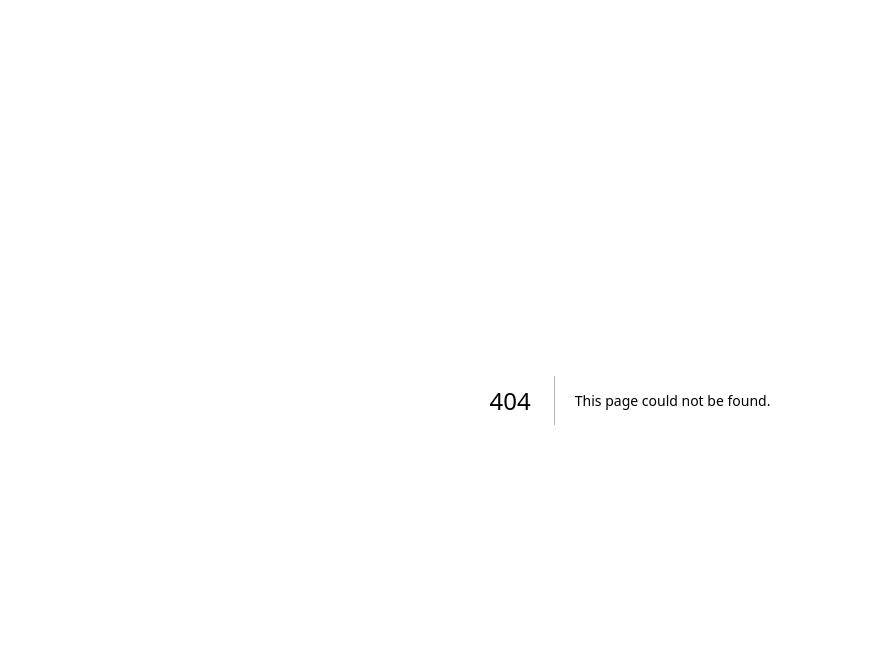
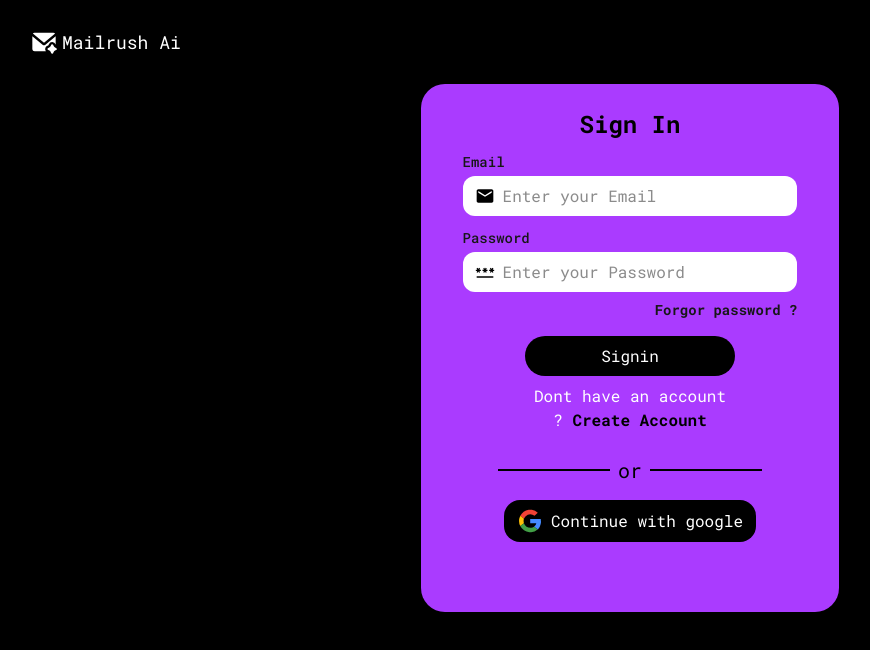
Before and after one commit to Irshad3786/Mail-Rush-Ai, a Next.js app: page /login in a window 1280 px wide. Before the commit this address had no page. Shown: the top 650 px of the page, without its empty margins (10-880 px from the left). Built offline with nearby package versions, Linux system fonts and the light colour scheme.

Commit message:
feat: add login page and postcss configuration

```diff
--- /dev/null
+++ b/app/login/page.tsx
@@ -0,0 +1,87 @@
+import React from 'react'
+
+function Login() {
+  return (
+    <div className='min-h-screen w-full bg-black'>
+
+      <div>
+        <h1 className="font-Roboto_Mono flex gap-1 text-sm md:text-lg text-white py-7 px-10"> <svg xmlns="http://www.w3.org/2000/svg" className='w-5 h-5 md:w-7 md:h-7' width="24" height="24" viewBox="0 0 24 24"><g fill="none"><path d="m12.594 23.258l-.012.002l-.071.035l-.02.004l-.014-.004l-.071-.036q-.016-.004-.024.006l-.004.01l-.017.428l.005.02l.01.013l.104.074l.015.004l.012-.004l.104-.074l.012-.016l.004-.017l-.017-.427q-.004-.016-.016-.018m.264-.113l-.014.002l-.184.093l-.01.01l-.003.011l.018.43l.005.012l.008.008l.201.092q.019.005.029-.008l.004-.014l-.034-.614q-.005-.019-.02-.022m-.715.002a.02.02 0 0 0-.027.006l-.006.014l-.034.614q.001.018.017.024l.015-.002l.201-.093l.01-.008l.003-.011l.018-.43l-.003-.012l-.01-.01z"/><path fill="#fff" d="M19 14a1 1 0 0 1 .898.56l.048.117l.13.378a3 3 0 0 0 1.684 1.8l.185.07l.378.129a1 1 0 0 1 .118 1.844l-.118.048l-.378.13a3 3 0 0 0-1.8 1.684l-.07.185l-.129.378a1 1 0 0 1-1.844.118l-.048-.118l-.13-.378a3 3 0 0 0-1.684-1.8l-.185-.07l-.378-.129a1 1 0 0 1-.118-1.844l.118-.048l.378-.13a3 3 0 0 0 1.8-1.684l.07-.185l.129-.378A1 1 0 0 1 19 14m3-7.032v7.522l-.032-.081l-.129-.379a3 3 0 0 0-5.61-.179l-.068.18l-.13.378a1 1 0 0 1-.516.58l-.106.043l-.379.129a3 3 0 0 0-1.404 4.673l.138.166H4a2 2 0 0 1-1.995-1.85L2 18V6.968l9.04 7.534a1.5 1.5 0 0 0 1.797.092l.123-.092zM20 4c.564 0 1.073.233 1.436.608l.116.13L12 12.698l-9.552-7.96a2 2 0 0 1 1.366-.73L4 4z"/></g></svg> Mailrush Ai </h1>
+      </div>
+
+      <div className='flex justify-center items-center px-3  font-Roboto_Mono'>
+        <div className='md:h-132 h-134 md:w-1/3 w-[80%] sm:w-[60%] bg-[#AA3BFF] rounded-3xl '>
+          <h1 className='font-Roboto_Mono text-black text-center pt-6 font-bold md:text-2xl'>
+            Sign In
+          </h1>
+
+          <form action="">
+
+
+            <div className="flex flex-col  gap-1 pt-3">
+            <label htmlFor="email" className="ml-[10%] text-sm font-medium">
+              Email
+            </label>
+
+            <div className="relative w-[80%] mx-auto">
+              <svg xmlns="http://www.w3.org/2000/svg" className="absolute left-3 top-1/2 -translate-y-1/2 w-5 h-5 pointer-events-none" width="24" height="24" viewBox="0 0 24 24"><path fill="#000" d="M4 20q-.825 0-1.412-.587T2 18V6q0-.825.588-1.412T4 4h16q.825 0 1.413.588T22 6v12q0 .825-.587 1.413T20 20zm8-7l8-5V6l-8 5l-8-5v2z"/></svg>
+              <input
+                type="email"
+                name="email"
+                id="email"
+                placeholder="Enter your Email"
+                className="bg-white py-2 pl-10 pr-2 rounded-xl w-full"
+              />
+            </div>
+
+            </div>
+
+            <div className="flex flex-col  gap-1 pt-3">
+            <label htmlFor="password" className="ml-[10%] text-sm font-medium">
+              Password
+            </label>
+
+            <div className="relative w-[80%] mx-auto">
+              <svg xmlns="http://www.w3.org/2000/svg" className="absolute left-3 top-1/2 -translate-y-1/2 w-5 h-5 pointer-events-none" width="24" height="24" viewBox="0 0 24 24"><path fill="#000" d="M2 19v-2h20v2zm1.15-6.05l-1.3-.75l.85-1.5H1V9.2h1.7l-.85-1.45L3.15 7L4 8.45L4.85 7l1.3.75L5.3 9.2H7v1.5H5.3l.85 1.5l-1.3.75l-.85-1.5zm8 0l-1.3-.75l.85-1.5H9V9.2h1.7l-.85-1.45l1.3-.75l.85 1.45l.85-1.45l1.3.75l-.85 1.45H15v1.5h-1.7l.85 1.5l-1.3.75l-.85-1.5zm8 0l-1.3-.75l.85-1.5H17V9.2h1.7l-.85-1.45l1.3-.75l.85 1.45l.85-1.45l1.3.75l-.85 1.45H23v1.5h-1.7l.85 1.5l-1.3.75l-.85-1.5z"/></svg>
+              <input
+                type="password"
+                name="password"
+                id="password"
+                placeholder="Enter your Password"
+                className="bg-white py-2 pl-10 pr-2 rounded-xl w-full"
+              />
+            </div>
+
+            </div>
+
+          <h1 className='text-end  w-[80%] mx-auto text-sm pt-2 font-bold pb-4'>Forgor password ?</h1>
+
+
+           <div className='bg-black w-[50%] mx-auto py-2 rounded-4xl text-white text-center '>
+            Signin
+          </div>
+
+          </form>
+
+          <div className=' w-[50%] mx-auto py-2 rounded-4xl text-white text-center '>
+           Dont have an account ? <span className='text-black font-extrabold'>Create Account</span>
+          </div>
+
+          <div className='flex justify-center items-center py-4'>
+            <hr className="border-black border w-28"></hr>
+            <h1 className='text-xl text-black px-2'>or</h1>
+            <hr className="border-black border w-28"></hr>
+          </div>
+
+          <div>
+            <div className='flex justify-center items-center gap-2 bg-black text-white py-2  w-[60%] mx-auto rounded-2xl'>
+              <svg xmlns="http://www.w3.org/2000/svg" width="26" height="26" viewBox="0 0 16 16"><g fill="none" fillRule="evenodd" clipRule="evenodd"><path fill="#f44336" d="M7.209 1.061c.725-.081 1.154-.081 1.933 0a6.57 6.57 0 0 1 3.65 1.82a100 100 0 0 0-1.986 1.93q-1.876-1.59-4.188-.734q-1.696.78-2.362 2.528a78 78 0 0 1-2.148-1.658a.26.26 0 0 0-.16-.027q1.683-3.245 5.26-3.86" opacity="0.987"/><path fill="#ffc107" d="M1.946 4.92q.085-.013.161.027a78 78 0 0 0 2.148 1.658A7.6 7.6 0 0 0 4.04 7.99q.037.678.215 1.331L2 11.116Q.527 8.038 1.946 4.92" opacity="0.997"/><path fill="#448aff" d="M12.685 13.29a26 26 0 0 0-2.202-1.74q1.15-.812 1.396-2.228H8.122V6.713q3.25-.027 6.497.055q.616 3.345-1.423 6.032a7 7 0 0 1-.51.49" opacity="0.999"/><path fill="#43a047" d="M4.255 9.322q1.23 3.057 4.51 2.854a3.94 3.94 0 0 0 1.718-.626q1.148.812 2.202 1.74a6.62 6.62 0 0 1-4.027 1.684a6.4 6.4 0 0 1-1.02 0Q3.82 14.524 2 11.116z" opacity="0.993"/></g></svg> <h1>Continue with google</h1>
+            </div>
+          </div>
+
+        </div>
+      </div>
+    </div>
+  )
+}
+
+export default Login
--- a/app/page.tsx
+++ b/app/page.tsx
@@ -1,4 +1,5 @@
 import Image from "next/image";
+import Link from "next/link";
 
 export default function Home() {
   return (
@@ -7,7 +8,8 @@ export default function Home() {
       <div>
         <nav className="text-white flex justify-between px-5 md:px-20 py-8">
           <h1 className="font-Roboto_Mono flex gap-1 text-sm md:text-lg"> <svg xmlns="http://www.w3.org/2000/svg" width="24" height="24" viewBox="0 0 24 24"><g fill="none"><path d="m12.594 23.258l-.012.002l-.071.035l-.02.004l-.014-.004l-.071-.036q-.016-.004-.024.006l-.004.01l-.017.428l.005.02l.01.013l.104.074l.015.004l.012-.004l.104-.074l.012-.016l.004-.017l-.017-.427q-.004-.016-.016-.018m.264-.113l-.014.002l-.184.093l-.01.01l-.003.011l.018.43l.005.012l.008.008l.201.092q.019.005.029-.008l.004-.014l-.034-.614q-.005-.019-.02-.022m-.715.002a.02.02 0 0 0-.027.006l-.006.014l-.034.614q.001.018.017.024l.015-.002l.201-.093l.01-.008l.003-.011l.018-.43l-.003-.012l-.01-.01z"/><path fill="#fff" d="M19 14a1 1 0 0 1 .898.56l.048.117l.13.378a3 3 0 0 0 1.684 1.8l.185.07l.378.129a1 1 0 0 1 .118 1.844l-.118.048l-.378.13a3 3 0 0 0-1.8 1.684l-.07.185l-.129.378a1 1 0 0 1-1.844.118l-.048-.118l-.13-.378a3 3 0 0 0-1.684-1.8l-.185-.07l-.378-.129a1 1 0 0 1-.118-1.844l.118-.048l.378-.13a3 3 0 0 0 1.8-1.684l.07-.185l.129-.378A1 1 0 0 1 19 14m3-7.032v7.522l-.032-.081l-.129-.379a3 3 0 0 0-5.61-.179l-.068.18l-.13.378a1 1 0 0 1-.516.58l-.106.043l-.379.129a3 3 0 0 0-1.404 4.673l.138.166H4a2 2 0 0 1-1.995-1.85L2 18V6.968l9.04 7.534a1.5 1.5 0 0 0 1.797.092l.123-.092zM20 4c.564 0 1.073.233 1.436.608l.116.13L12 12.698l-9.552-7.96a2 2 0 0 1 1.366-.73L4 4z"/></g></svg> Mailrush Ai </h1>
-          <h1 className="bg-white text-sm md:text-lg flex text-black justify-center items-center px-4 py-2 gap-3 rounded-4xl cursor-pointer font-Roboto_Mono font-bold hover:bg-[#AA3BFF]">Lets Start <svg xmlns="http://www.w3.org/2000/svg" width="24" height="24" viewBox="0 0 14 14"><path fill="#000" fill-rule="evenodd" d="m6.547 10.263l-2.81-2.81c.309-.517.617-1.052.922-1.584c1.016-1.766 2.008-3.49 2.938-4.387c2.524-2.524 5.981-1.06 5.981-1.06s1.464 3.457-1.06 5.981c-.89.922-2.587 1.9-4.34 2.908c-.546.315-1.097.632-1.631.952m2.14-6.532a1.582 1.582 0 1 1 3.164 0a1.582 1.582 0 0 1-3.163 0m-4.09-.232C3.18 3.122 1.849 3.82.668 4.903a.48.48 0 0 0 .089.765l1.905 1.148l.002-.004c.275-.46.582-.993.894-1.533c.355-.617.716-1.243 1.04-1.78m2.587 7.84l1.148 1.905a.48.48 0 0 0 .765.088c1.083-1.18 1.782-2.512 1.404-3.93c-.522.314-1.07.63-1.613.943l-.083.048c-.548.316-1.091.628-1.616.943zM2.622 9.343a2 2 0 0 1 1.402 3.46c-.222.212-.569.379-.89.506a11 11 0 0 1-1.1.358c-.367.1-.717.18-.982.233a6 6 0 0 1-.336.059q-.066.009-.133.013a.5.5 0 0 1-.198-.022a.5.5 0 0 1-.241-.156a.5.5 0 0 1-.11-.22a.6.6 0 0 1-.012-.176c.003-.04.009-.086.015-.128c.013-.088.033-.203.06-.334c.053-.264.135-.612.235-.977c.1-.364.222-.754.359-1.095c.128-.321.294-.667.506-.888a2 2 0 0 1 1.425-.633" clip-rule="evenodd"/></svg></h1>
+          <Link href={"/login"}>
+          <h1 className="bg-white text-sm md:text-lg flex text-black justify-center items-center px-4 py-2 gap-3 rounded-4xl cursor-pointer font-Roboto_Mono font-bold hover:bg-[#AA3BFF]"> Lets Start <svg xmlns="http://www.w3.org/2000/svg" width="24" height="24" viewBox="0 0 14 14"><path fill="#000" fillRule="evenodd" d="m6.547 10.263l-2.81-2.81c.309-.517.617-1.052.922-1.584c1.016-1.766 2.008-3.49 2.938-4.387c2.524-2.524 5.981-1.06 5.981-1.06s1.464 3.457-1.06 5.981c-.89.922-2.587 1.9-4.34 2.908c-.546.315-1.097.632-1.631.952m2.14-6.532a1.582 1.582 0 1 1 3.164 0a1.582 1.582 0 0 1-3.163 0m-4.09-.232C3.18 3.122 1.849 3.82.668 4.903a.48.48 0 0 0 .089.765l1.905 1.148l.002-.004c.275-.46.582-.993.894-1.533c.355-.617.716-1.243 1.04-1.78m2.587 7.84l1.148 1.905a.48.48 0 0 0 .765.088c1.083-1.18 1.782-2.512 1.404-3.93c-.522.314-1.07.63-1.613.943l-.083.048c-.548.316-1.091.628-1.616.943zM2.622 9.343a2 2 0 0 1 1.402 3.46c-.222.212-.569.379-.89.506a11 11 0 0 1-1.1.358c-.367.1-.717.18-.982.233a6 6 0 0 1-.336.059q-.066.009-.133.013a.5.5 0 0 1-.198-.022a.5.5 0 0 1-.241-.156a.5.5 0 0 1-.11-.22a.6.6 0 0 1-.012-.176c.003-.04.009-.086.015-.128c.013-.088.033-.203.06-.334c.053-.264.135-.612.235-.977c.1-.364.222-.754.359-1.095c.128-.321.294-.667.506-.888a2 2 0 0 1 1.425-.633" clipRule="evenodd"/></svg></h1></Link>
         </nav>
         <div className="flex justify-center items-center md:h-screen px-4 h-96">
           <h1 className=" text-4xl  md:text-7xl text-white font-Nothing_You_Could_Do">
--- /dev/null
+++ b/postcss.config.js
@@ -0,0 +1,5 @@
+module.exports = {
+  plugins: {
+    "@tailwindcss/postcss": {},
+  },
+};
```
